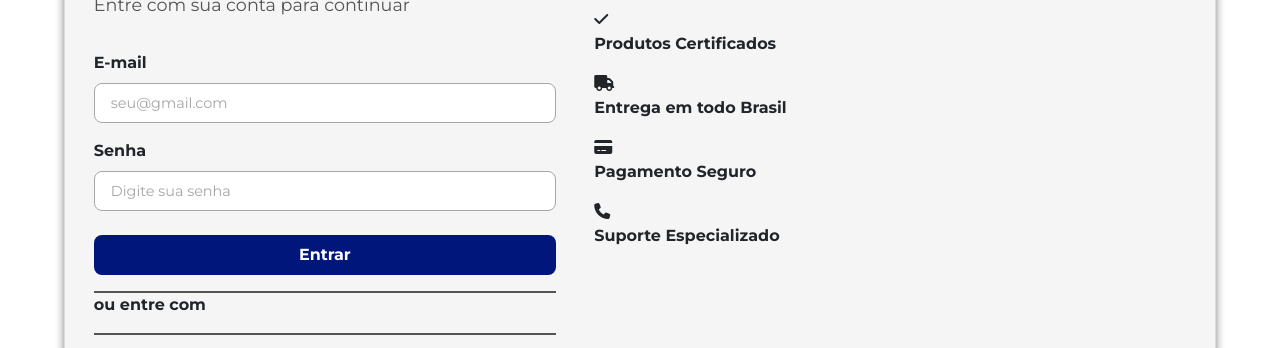
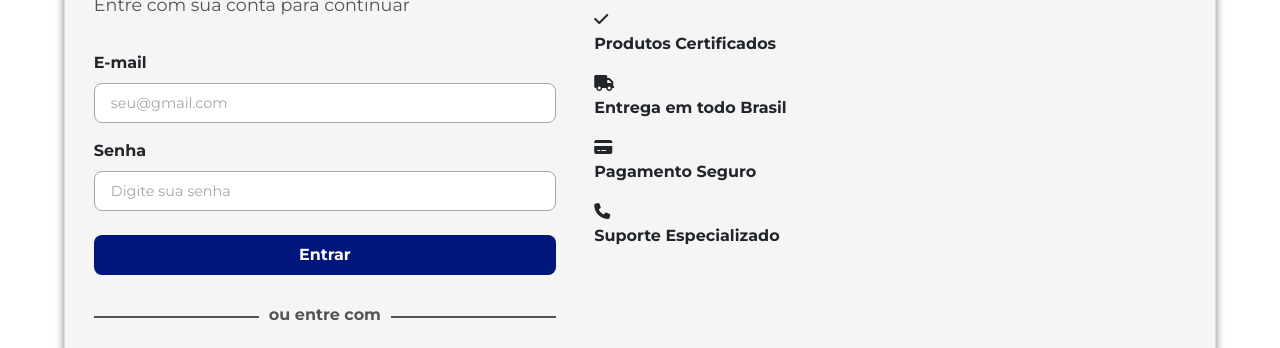
Before and after one commit to laramoreirab/safework, a plain HTML site: page views/login.html in a window 1280 px wide. Shown: the part 248-596 px from the top of the page. Drawn offline with nearby package versions, Linux system fonts and the light colour scheme.

Commit message:
Arrumei a linha do "ou entrar com"

```diff
--- a/public/css/style.css
+++ b/public/css/style.css
@@ -116,11 +116,21 @@ header {
 }
 
 .linha-others {
-    display: inline-block;
+    display: flex;
+    justify-content: center;
+    align-items: center;
+    gap: 0.75vw;
 }
 
 .linha {
+    flex: 1;
+    height: 1px;
     border: 1px solid var(--cinza-escuro);
+}
+
+.linha-others p {
+    margin-top: 1.5vh;
+    color: var(--cinza-escuro);
 }
 
 img {
```
Also changed, not shown: views/login.html (+0 -1 lines).
